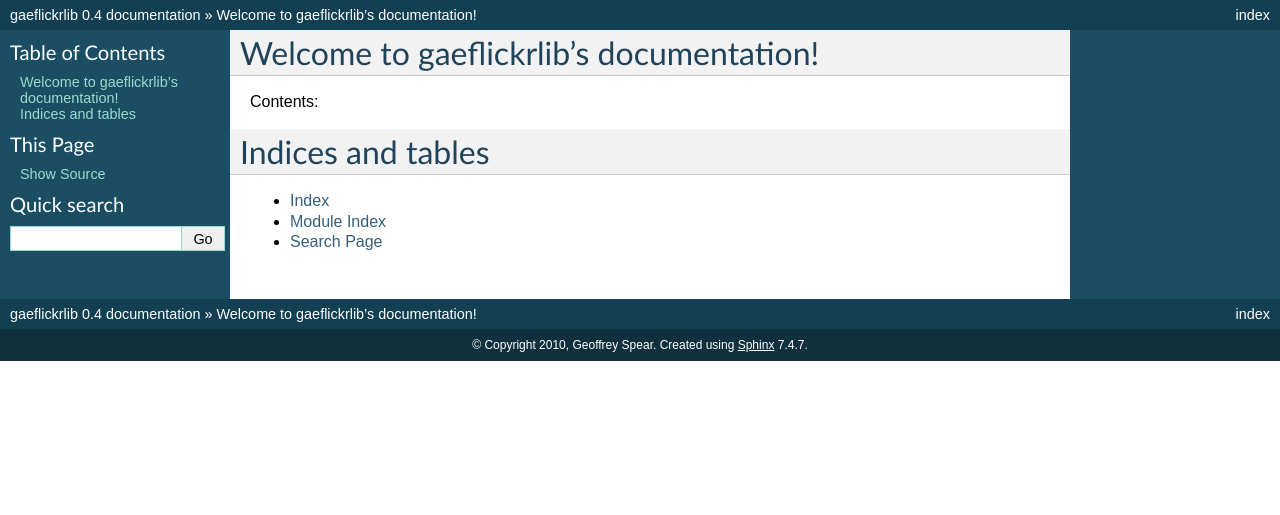
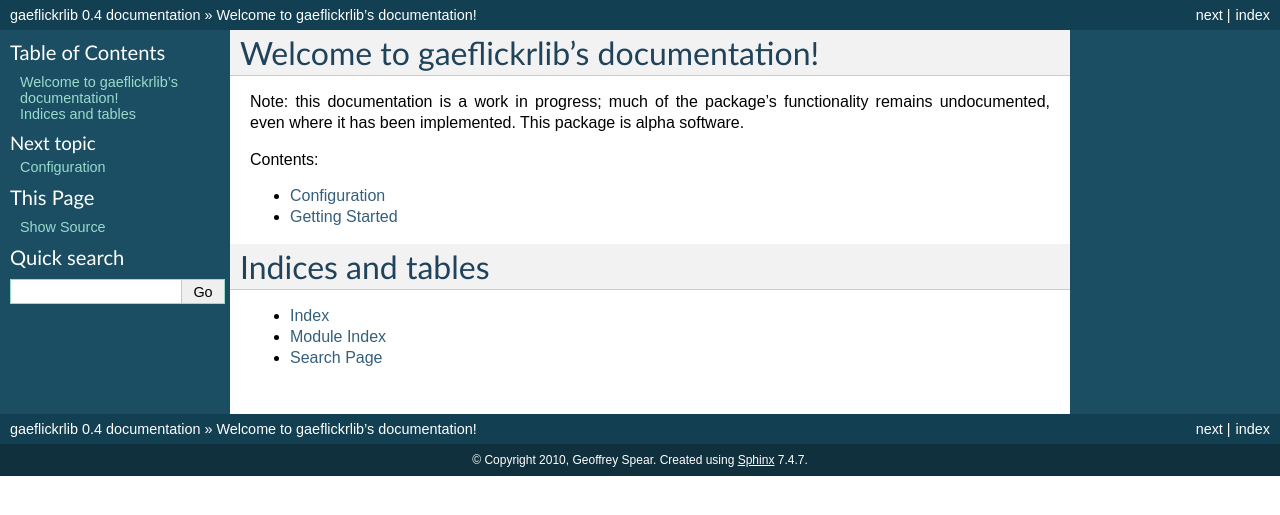
Before and after one commit to Wooble/gaeflickrlib, a Sphinx documentation site: the page built from doc/index.rst, in a window 1280 px wide. Shown: the top 515 px of the page. Built offline with Sphinx 7.4.7, drawn with Linux system fonts in a browser that asks for light colours.

Commit message:
starting documentation

```diff
--- a/doc/configuration.rst
+++ b/doc/configuration.rst
@@ -5,10 +5,10 @@
 located somewhere in your python path; in practice it should probably
 be placed in the root of your App Engine application.
 
-Presently, the only configuration options are:
+Presently, the only configuration options are::
 
-``API_KEY = 'your API key'
-API_SECRET = 'your API secret'``
+   API_KEY = 'your API key'
+   API_SECRET = 'your API secret'
 
 filling in the API key and secret provided by Flickr when you sign up
 for a key.
--- a/doc/index.rst
+++ b/doc/index.rst
@@ -6,11 +6,18 @@
 Welcome to gaeflickrlib's documentation!
 ========================================
 
+Note: this documentation is a work in progress; much of the package's
+functionality remains undocumented, even where it has been
+implemented.  This package is alpha software.
+
 Contents:
 
 .. toctree::
    :maxdepth: 2
-   configuration.rst
+
+   configuration
+   started
+
 
 Indices and tables
 ==================
```
Also changed, not shown: doc/started.rst (added, +31 -0 lines).
